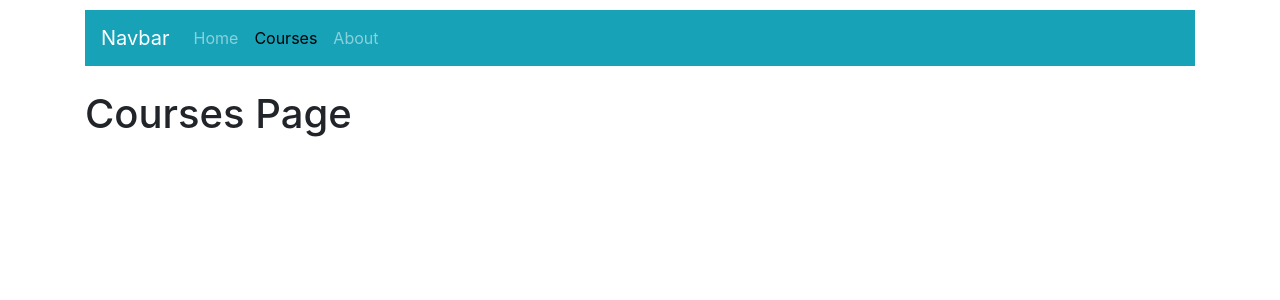
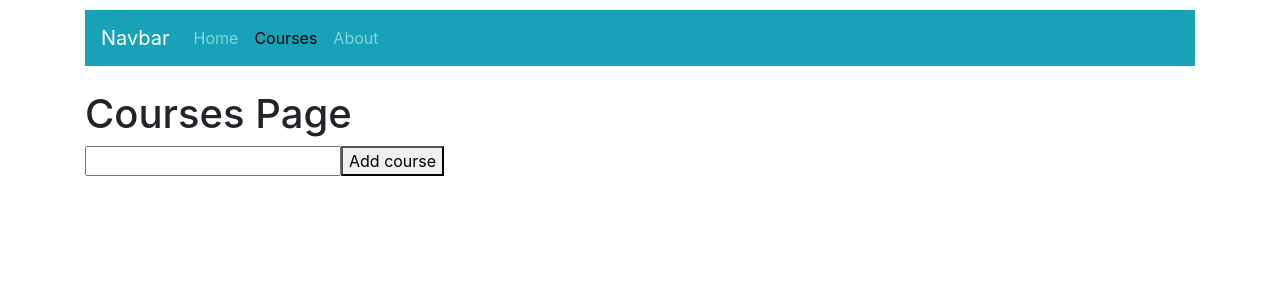
Before and after one commit to xiao-Tan/react_redux_app, a React app: page /courses in a window 1280 px wide. Shown: the top 300 px of the page. Built offline with nearby package versions, Linux system fonts and the light colour scheme.

Commit message:
first action

```diff
--- a/src/components/courses/CoursesPage.js
+++ b/src/components/courses/CoursesPage.js
@@ -1,8 +1,37 @@
 import React, { Component } from "react";
 
 class CoursesPage extends Component {
+  state = {
+    course: {
+      title: "",
+    },
+  };
+
+  //用arrow function 可以不用bind this
+  changeHandler = (e) => {
+    const course = { ...this.state.course, title: e.target.value };
+    this.setState({ course });
+  };
+
+  handleSubmit = (e) => {
+    e.preventDefault();
+    alert(this.state.course.title);
+  };
+
   render() {
-    return <h1>Courses Page</h1>;
+    return (
+      <div>
+        <h1>Courses Page</h1>
+        <form onSubmit={this.handleSubmit}>
+          <input
+            type="text"
+            onChange={this.changeHandler}
+            value={this.state.course.title}
+          />
+          <button type="submit">Add course</button>
+        </form>
+      </div>
+    );
   }
 }
 
--- /dev/null
+++ b/src/redux/actions/courseActions.js
@@ -0,0 +1,6 @@
+export function createCourse(course) {
+  return { type: "CREATE_COURSE", course };
+}
+
+//1,必须有type property
+//2,porperty 2 是 action payload： course: course 当key和value一样时，可以省略value
```
